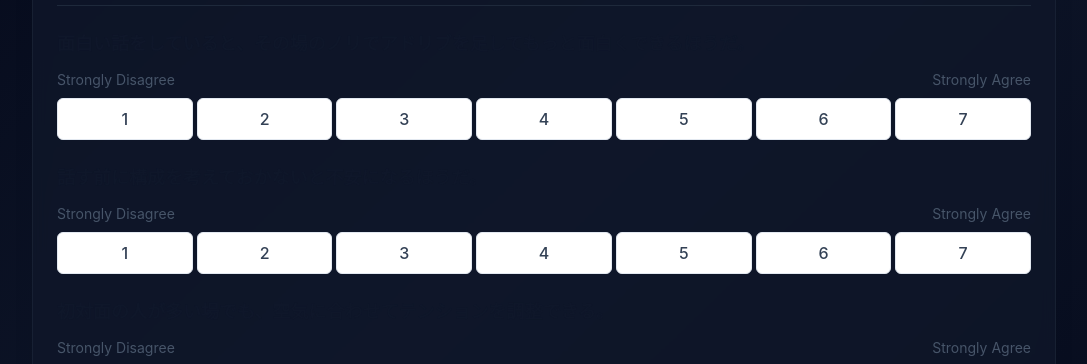
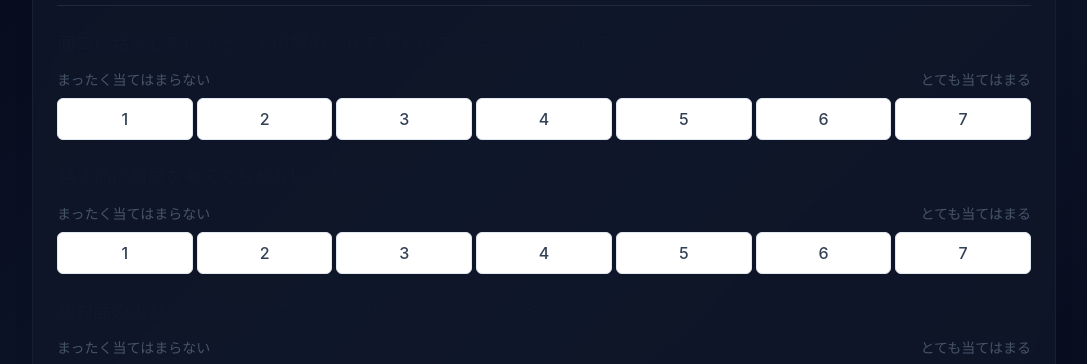
Before and after one commit to heyr0702-mmm/HumorType16, a Next.js app: page /test in a window 1280 px wide. Shown: the part 414-778 px from the top of the page, without its empty margins (96-1183 px from the left). Built offline with nearby package versions, Linux system fonts and the light colour scheme; no server answers.

Commit message:
Update HumorQuestion props and labels

```diff
--- a/components/HumorQuestion.tsx
+++ b/components/HumorQuestion.tsx
@@ -9,6 +9,7 @@ export interface HumorQuestionProps {
   onChange?: (value: LikertValue) => void;
   lowLabel?: string;
   highLabel?: string;
+  groupName?: string;
 }
 
 const SCALE: LikertValue[] = [1, 2, 3, 4, 5, 6, 7];
@@ -18,9 +19,12 @@ export function HumorQuestion({
   prompt,
   selected,
   onChange,
-  lowLabel = "Strongly Disagree",
-  highLabel = "Strongly Agree",
+  lowLabel = "まったく当てはまらない",
+  highLabel = "とても当てはまる",
+  groupName,
 }: HumorQuestionProps) {
+  const fieldName = groupName ?? `likert-${id}`;
+
   const handleChange = (event: ChangeEvent<HTMLInputElement>) => {
     const value = Number(event.target.value) as LikertValue;
     if (onChange) {
@@ -50,7 +54,7 @@ export function HumorQuestion({
             >
               <input
                 type="radio"
-                name={`likert-${id}`}
+                name={fieldName}
                 value={value}
                 checked={selected === value}
                 onChange={handleChange}
```
